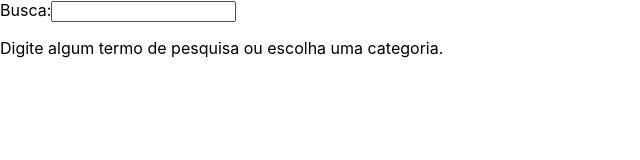
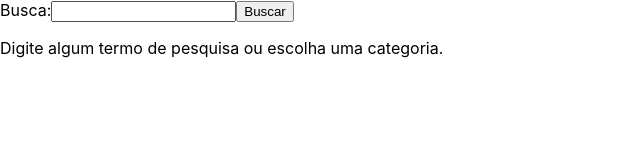
Before and after one commit to sergioruza/online-store-react, a React (Create React App) app: page / in a window 1280 px wide. Shown: the top 160 px of the page, without its empty margins (0-640 px from the left). Built offline with nearby package versions, Linux system fonts and the light colour scheme.

Commit message:
Requisito 05 :ok: :rocket:

```diff
--- /dev/null
+++ b/src/components/ItensResumidos.jsx
@@ -0,0 +1,27 @@
+import React, { Component } from 'react';
+import PropTypes from 'prop-types';
+
+class ItensResumidos extends Component {
+  render() {
+    const { nome, imagem, preco } = this.props;
+    return (
+      <div data-testid="product">
+        <p>{ nome }</p>
+        <img src={ imagem } alt={ nome } />
+        <p>
+          R$:
+          {' '}
+          { preco }
+        </p>
+      </div>
+    );
+  }
+}
+
+ItensResumidos.propTypes = {
+  nome: PropTypes.string.isRequired,
+  imagem: PropTypes.string.isRequired,
+  preco: PropTypes.number.isRequired,
+};
+
+export default ItensResumidos;
--- a/src/pages/ProductListing.jsx
+++ b/src/pages/ProductListing.jsx
@@ -1,8 +1,12 @@
 import React from 'react';
+import { getProductsFromCategoryAndQuery } from '../services/api';
+import ItensResumidos from '../components/ItensResumidos';
 
 class ProductListing extends React.Component {
   state = {
     search: '',
+    itemPesquisado: [],
+    pesquisou: false,
   };
 
   handleChange = ({ target }) => {
@@ -10,8 +14,26 @@ class ProductListing extends React.Component {
     this.setState({ search: value });
   };
 
+  buscarProdutos = async () => {
+    const { search } = this.state;
+    const listaDeProdutos = await getProductsFromCategoryAndQuery(search);
+    const itensEscolhidos = listaDeProdutos.results;
+    this.setState({ itemPesquisado: itensEscolhidos });
+    this.setState({ pesquisou: true });
+  };
+
   render() {
-    const { search } = this.state;
+    const { search, itemPesquisado, pesquisou } = this.state;
+    const pesquisa = itemPesquisado.length > 0
+      ? itemPesquisado.map((cadaProduto) => (
+        <ItensResumidos
+          key={ cadaProduto.title }
+          nome={ cadaProduto.title }
+          imagem={ cadaProduto.thumbnail }
+          alt={ cadaProduto.title }
+          preco={ cadaProduto.price }
+        />))
+      : <p>Nenhum produto foi encontrado</p>;
     return (
       <div>
         <form>
@@ -20,15 +42,26 @@ class ProductListing extends React.Component {
             <input
               type="text"
               id="productListing"
+              data-testid="query-input"
               onChange={ this.handleChange }
               value={ search }
             />
           </label>
+          <button
+            type="button"
+            data-testid="query-button"
+            onClick={ this.buscarProdutos }
+          >
+            Buscar
+          </button>
           <p
             data-testid="home-initial-message"
           >
             Digite algum termo de pesquisa ou escolha uma categoria.
           </p>
+          {
+            pesquisou ? pesquisa : null
+          }
         </form>
       </div>
     );
--- a/src/services/api.js
+++ b/src/services/api.js
@@ -6,7 +6,7 @@ export async function getCategories() {
 }
 
 export async function getProductsFromCategoryAndQuery(categoryId) {
-  const endpoint2 = `https://api.mercadolibre.com/sites/MLB/search?category=${categoryId}`;
+  const endpoint2 = `https://api.mercadolibre.com/sites/MLB/search?q=${categoryId}`;
   const response2 = await fetch(endpoint2);
   const data2 = response2.json();
   return data2;
```
